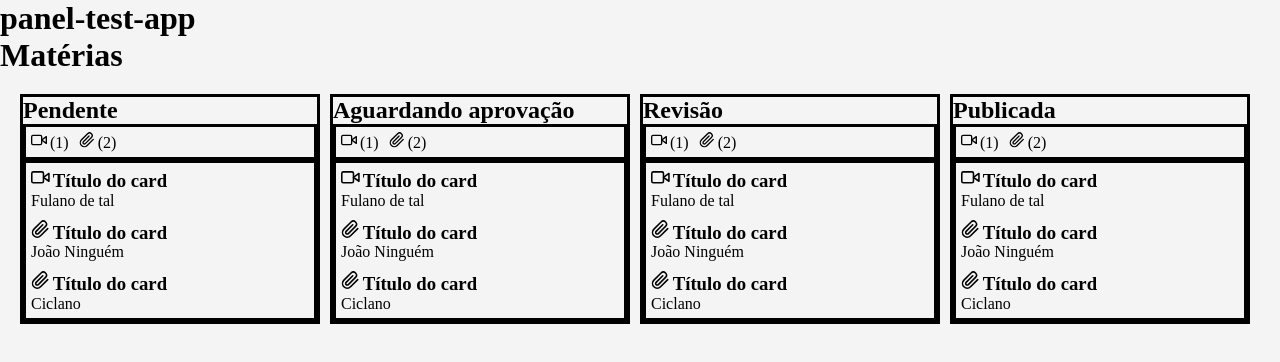
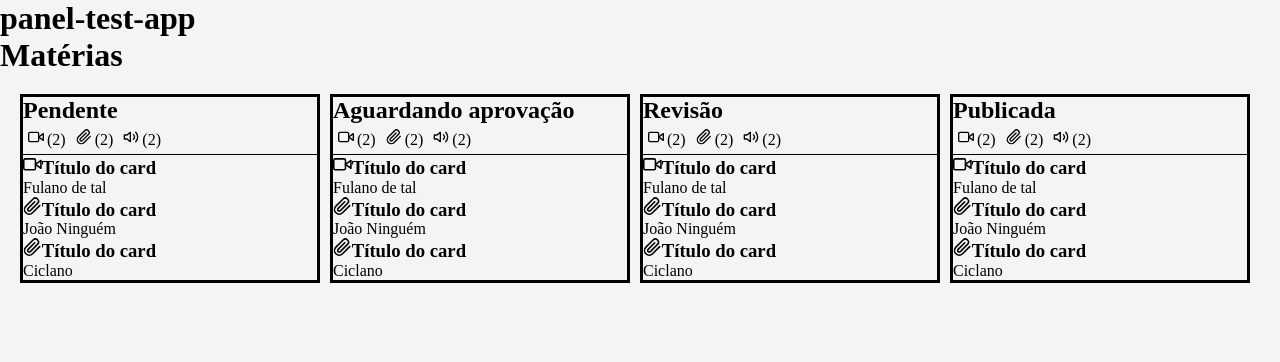
Before and after one commit to ahnucl/panel-test-app, a React (Create React App) app: page / in a window 1280 px wide. Shown: the top 362 px of the page. Built offline with nearby package versions, Linux system fonts and the light colour scheme.

Commit message:
icons pelo json

```diff
--- a/src/data/panel-data.json
+++ b/src/data/panel-data.json
@@ -1,4 +1,18 @@
 {
+  "cardTypes": [
+    {
+      "name": "video",
+      "icon": "FiVideo"
+    },
+    {
+      "name": "paperclip",
+      "icon": "FiSound2"
+    },
+    {
+      "name": "audio",
+      "icon": "FiPaperclip"
+    }
+  ],
   "panels": [
     {
       "name": "materias",
--- a/src/pages/Panel/index.tsx
+++ b/src/pages/Panel/index.tsx
@@ -1,8 +1,9 @@
 import React, { useState } from 'react';
-import { FiVideo, FiPaperclip } from 'react-icons/fi';
+import { FiVideo, FiPaperclip, FiVolume2 } from 'react-icons/fi';
+import { IconType } from 'react-icons';
 import data from '../../data/panel-data.json';
 
-import { Container, PanelColumn } from './styles';
+import { Container, TypesContainer, CardsContainer } from './styles';
 
 interface PanelColumn {
   name: string;
@@ -15,10 +16,20 @@ interface Panel {
   columns: PanelColumn[];
 }
 
+interface CardType {
+  name: string;
+  icon: string;
+}
+
 const Panel: React.FC = () => {
   const [panelStructure] = useState<Panel>(data.panels[0]);
+  const [cardTypes] = useState<CardType[]>(data.cardTypes);
 
-  console.log(panelStructure);
+  const CardTypesMapper: { [index: string]: IconType } = {
+    video: FiVideo,
+    audio: FiVolume2,
+    paperclip: FiPaperclip,
+  };
 
   return (
     <>
@@ -28,21 +39,22 @@ const Panel: React.FC = () => {
           <section key={column.name}>
             <h2>{column.name}</h2>
 
-            <div>
+            <TypesContainer>
               {/** Types space */}
-              <div>
-                <FiVideo />
-                <span>(1)</span>
-              </div>
-              <div>
-                <FiPaperclip />
-                <span>(2)</span>
-              </div>
-              <div />
-            </div>
+              {cardTypes.map(cardType => {
+                const IconToRender = CardTypesMapper[cardType.name];
 
-            <div>
-              {/** Card space */}
+                return (
+                  <div key={cardType.name}>
+                    <IconToRender />
+                    <span>(2)</span>
+                  </div>
+                );
+              })}
+            </TypesContainer>
+
+            {/** Card space */}
+            <CardsContainer>
               <div>
                 <h3>
                   <FiVideo />
@@ -50,6 +62,7 @@ const Panel: React.FC = () => {
                 </h3>
                 <p>Fulano de tal</p>
               </div>
+
               <div>
                 <h3>
                   <FiPaperclip />
@@ -57,6 +70,7 @@ const Panel: React.FC = () => {
                 </h3>
                 <p>João Ninguém</p>
               </div>
+
               <div>
                 <h3>
                   <FiPaperclip />
@@ -64,7 +78,7 @@ const Panel: React.FC = () => {
                 </h3>
                 <p>Ciclano</p>
               </div>
-            </div>
+            </CardsContainer>
           </section>
         ))}
       </Container>
--- a/src/pages/Panel/styles.ts
+++ b/src/pages/Panel/styles.ts
@@ -14,10 +14,12 @@ export const Container = styled.div`
     & + section {
       margin-left: 10px;
     }
+  }
+`;
 
-    > div {
+export const TypesContainer = styled.div`
   /** Types Block */
-      border: solid;
+  border-bottom: solid 1px;
   /* max-height: 35px; */
   display: flex;
 
@@ -28,13 +30,10 @@ export const Container = styled.div`
       margin-right: 3px;
     }
   }
-    }
+`;
 
-    div + div {
-      /** Cards Block */
-      flex-direction: column;
-    }
+export const CardsContainer = styled.div`
+  > div {
+    /** Cards */
   }
 `;
-
-export const PanelColumn = styled.div``;
```
Lines whose indentation alone changed are shown as unchanged.
